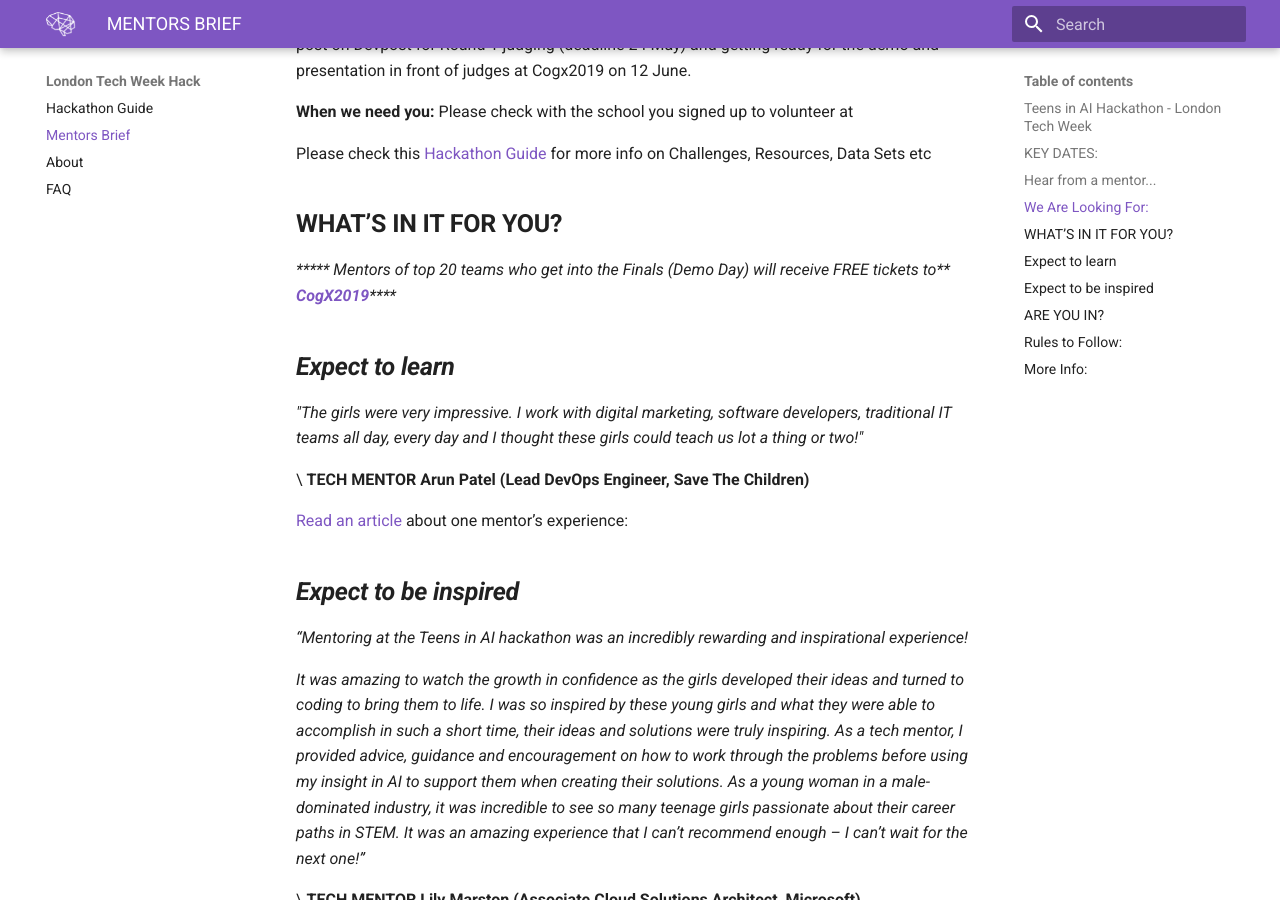
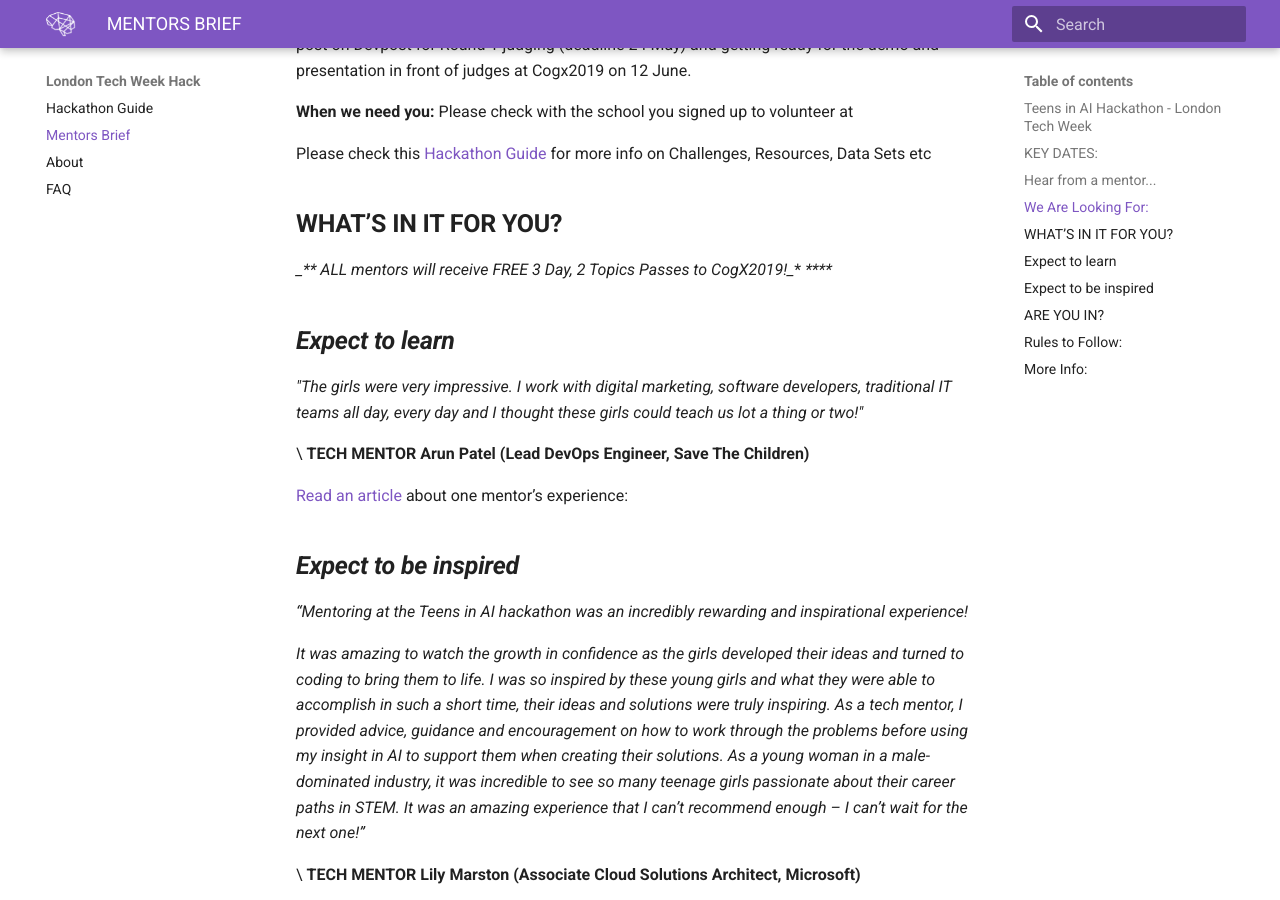
Before and after one commit to elenasinel/tech-week, an MkDocs documentation site: the page built from docs/mentors-brief.md, in a window 1280 px wide and 900 px high, scrolled down 2806 px. Built offline with MkDocs 1.6.1 and Material for MkDocs 9.7.7, drawn with Linux system fonts in a browser that asks for light colours.

Commit message:
Update Documentation “mentors-brief”

```diff
--- a/docs/mentors-brief.md
+++ b/docs/mentors-brief.md
@@ -102,9 +102,10 @@
 
 ## **WHAT’S IN IT FOR YOU?**
 
-_**\*\** Mentors of top 20 teams who get into the Finals (Demo Day) will receive FREE tickets to**_ [_**CogX2019**_](https://cogx.co/)_\*\*\*\*_
+**_\*\** ALL mentors will receive FREE 3 Day, 2 Topics Passes to CogX2019!_**
+_\*\*\*\*_
 
-## _**Expect to learn**_
+## **_Expect to learn_**
 
 _"The girls were very impressive. I work with digital marketing, software developers, traditional IT teams all day, every day and I thought these girls could teach us lot a thing or two!"_
 
@@ -112,7 +113,7 @@
 
 [Read an article](https://www.linkedin.com/pulse/learning-through-mentoring-ashish-bansal/) about one mentor’s experience:
 
-## _**Expect to be inspired**_
+## **_Expect to be inspired_**
 
 _“Mentoring at the Teens in AI hackathon was an incredibly rewarding and inspirational experience!_
 
```
